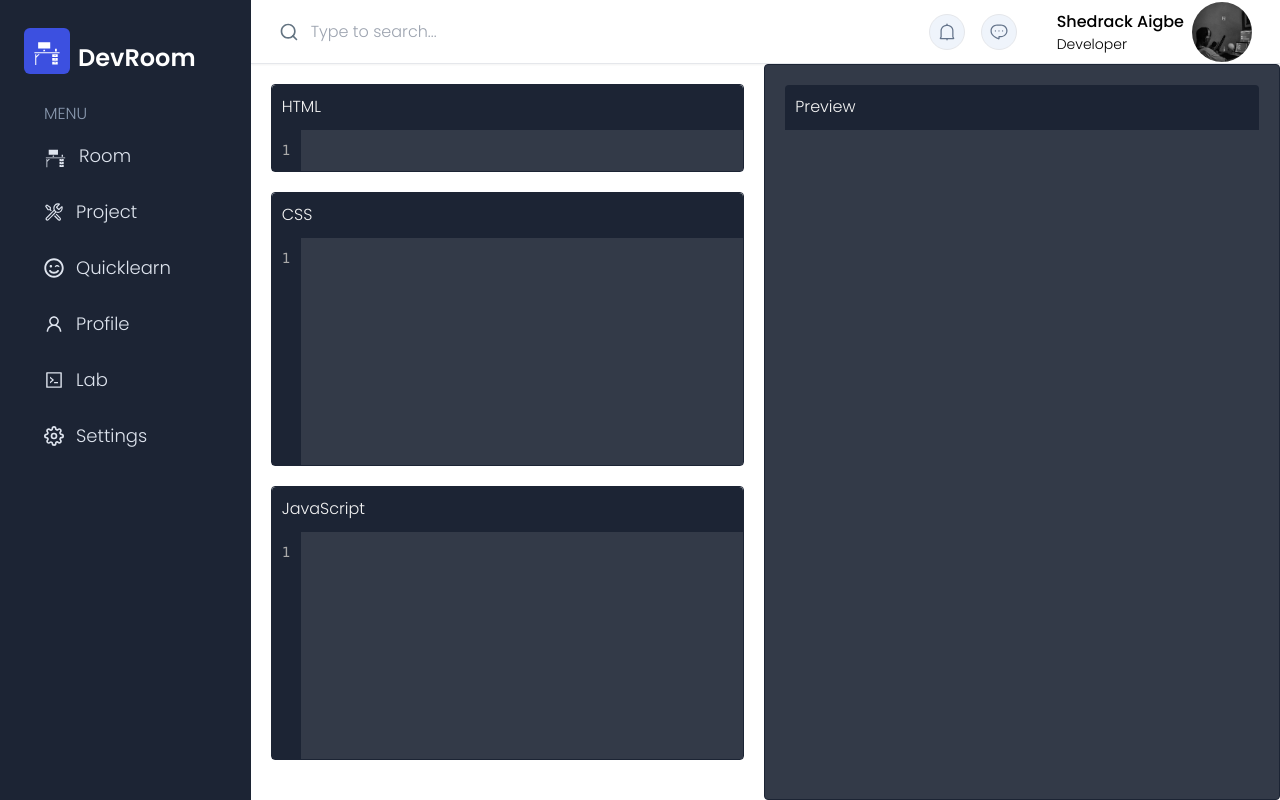
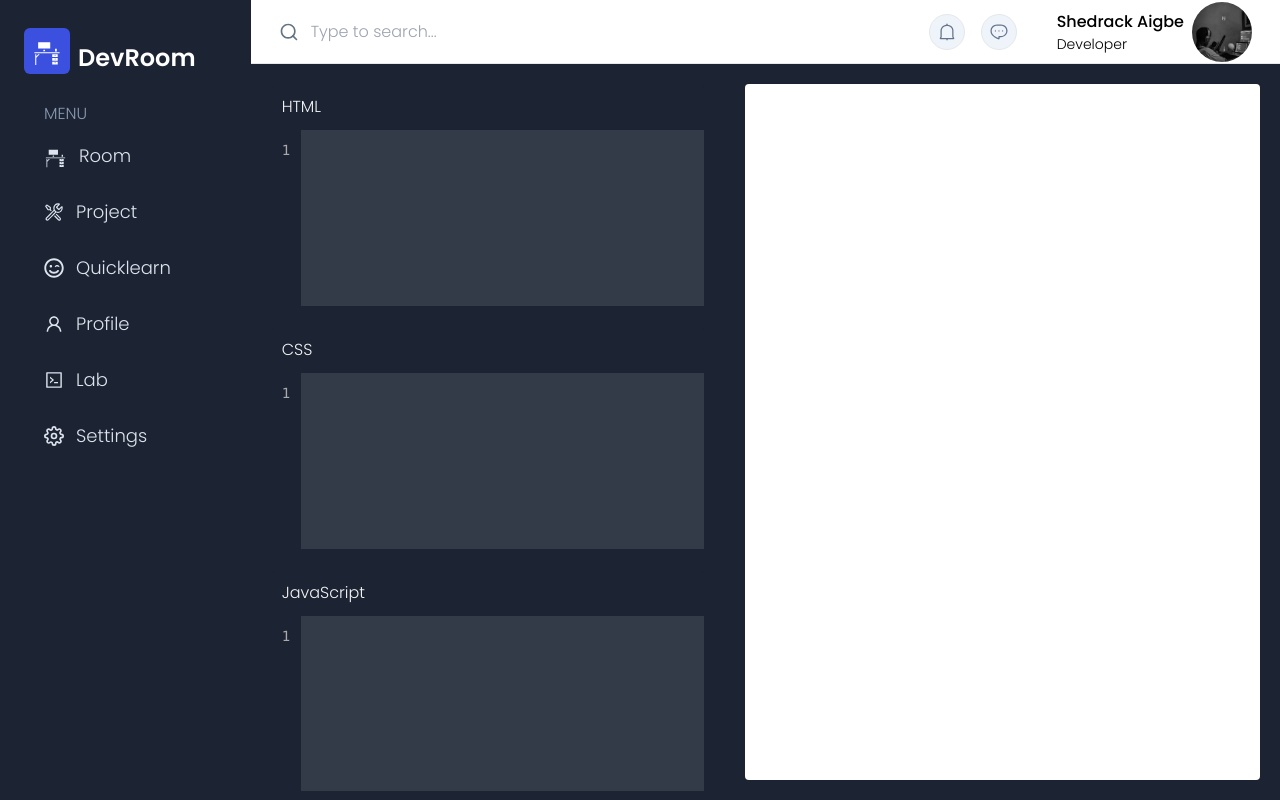
Before and after one commit to shedsoncode0/coderoom, a React (Create React App) app in the folder frontend/: page /lab in a window 1280 px wide. Built offline with nearby package versions, Linux system fonts and the light colour scheme.

Commit message:
editing the colors

```diff
--- a/frontend/src/App.css
+++ b/frontend/src/App.css
@@ -3,30 +3,33 @@
   display: flex;
   height: 100vh;
   overflow: hidden;
+  background-color: #1c2434;
 }
 
 /* Editor */
 .editor {
   flex: 1;
   display: flex;
+  overflow-y: scroll;
   flex-direction: column;
 }
 
 .pane {
-    flex: 1;
+  /* flex: 1;
     display: flex;
     flex-direction: column;
     margin-bottom: 20px;
     border: 1px solid #1C2434;
-    border-radius: 4px;
+    border-radius: 4px; */
   /* overflow-y: scroll; */
+  @apply flex mb-[20px] rounded-[4px] border-[1px] border-[#1C2434] flex-col;
 }
 
 h3 {
   padding: 10px;
   margin: 0;
-    background-color: #1C2434;
-    border-bottom: 1px solid #1C2434;
+  background-color: #1c2434;
+  border-bottom: 1px solid #1c2434;
   border-radius: 4px 4px 0 0;
   color: #f5f5f5;
 }
@@ -36,11 +39,16 @@
   flex: 1;
 }
 
+/* For Webkit-based browsers (Chrome, Safari) */
+.editor::-webkit-scrollbar {
+  width: 0em; /* Set a width for the scrollbar */
+}
+
 .line-numbers {
   flex: 0 0 auto;
   padding: 10px;
-    background-color: #1C2434;
-    border-right: 1px solid #1C2434;
+  background-color: #1c2434;
+  border-right: 1px solid #1c2434;
   text-align: right;
   color: #aaa;
   font-size: 14px;
@@ -52,7 +60,7 @@
   flex: 1;
   padding: 10px;
   border: none;
-    background-color: #333A48;
+  background-color: #333a48;
   font-family: 'Courier New', Courier, monospace;
   font-size: 14px;
   line-height: 1.5;
@@ -63,11 +71,12 @@
 
 /* Preview */
 .preview {
-    flex: 1;
-    border: 1px solid #1C2434;
+  /* width: 50%; */
+  border: 1px solid #1c2434;
   border-radius: 4px;
   overflow: hidden;
-    background-color: #333A48;
+  background-color: white;
+  margin: 10px;
 }
 
 iframe {
--- a/frontend/src/pages/Editor.jsx
+++ b/frontend/src/pages/Editor.jsx
@@ -6,13 +6,6 @@ const Editor = () => {
   const [html, setHtml] = useState('');
   const [css, setCss] = useState('');
   const [js, setJs] = useState('');
-
-  const [paneSize, setPaneSize] = useState({ width: 200, height: 200 });
-
-  const handleResize = (event, { size }) => {
-    setPaneSize(size);
-  };
-
 
   // State variables to store the line numbers for each code section
   const [htmlLineNumbers, setHtmlLineNumbers] = useState('');
@@ -23,6 +16,10 @@ const Editor = () => {
   const htmlTextareaRef = useRef(null);
   const cssTextareaRef = useRef(null);
   const jsTextareaRef = useRef(null);
+
+  const styles = {
+    pane: `flex mb-[20px] rounded-[4px] border-[1px] border-[#1C2434] flex-col`
+  }
 
   // Event handler for HTML code changes
   const handleHtmlChange = (event) => {
@@ -82,9 +79,7 @@ const Editor = () => {
   return (
     <div className='app'>
       <div className='editor'>
-      <Resizable >
-
-        <div className='pane'>
+      <Resizable  defaultSize={{height: "32%"}} minHeight={90} className={styles.pane}>
           <h3>HTML</h3>
           <div className='code-container'>
             <pre className='line-numbers'>{htmlLineNumbers}</pre>
@@ -95,9 +90,9 @@ const Editor = () => {
               rows={getLineCount(html)}
             ></textarea>
           </div>
-        </div>
+
       </Resizable>
-        <div className='pane'>
+        <Resizable lockAspectRatioExtraHeight={50} defaultSize={{height: "32%"}} minHeight={90} className={styles.pane}>
           <h3>CSS</h3>
           <div className='code-container'>
             <pre className='line-numbers'>{cssLineNumbers}</pre>
@@ -108,8 +103,8 @@ const Editor = () => {
               rows={getLineCount(css)}
             ></textarea>
           </div>
-        </div>
-        <div className='pane'>
+        </Resizable>
+        <Resizable defaultSize={{height: "32%"}} minHeight={90} className={styles.pane}>
           <h3>JavaScript</h3>
           <div className='code-container'>
             <pre className='line-numbers'>{jsLineNumbers}</pre>
@@ -120,10 +115,9 @@ const Editor = () => {
               rows={getLineCount(js)}
             ></textarea>
           </div>
-        </div>
+        </Resizable>
       </div>
-      <div className='preview'>
-        <h3>Preview</h3>
+      <Resizable defaultSize={{width: "50%"}} className='bg-white m-5 rounded-[4px]'>
         <iframe
           title='preview'
           srcDoc={`<html>
@@ -136,7 +130,7 @@ const Editor = () => {
           width='100%'
           height='100%'
         ></iframe>
-      </div>
+      </Resizable>
     </div>
   );
 };
```
Lines whose indentation alone changed are shown as unchanged.
